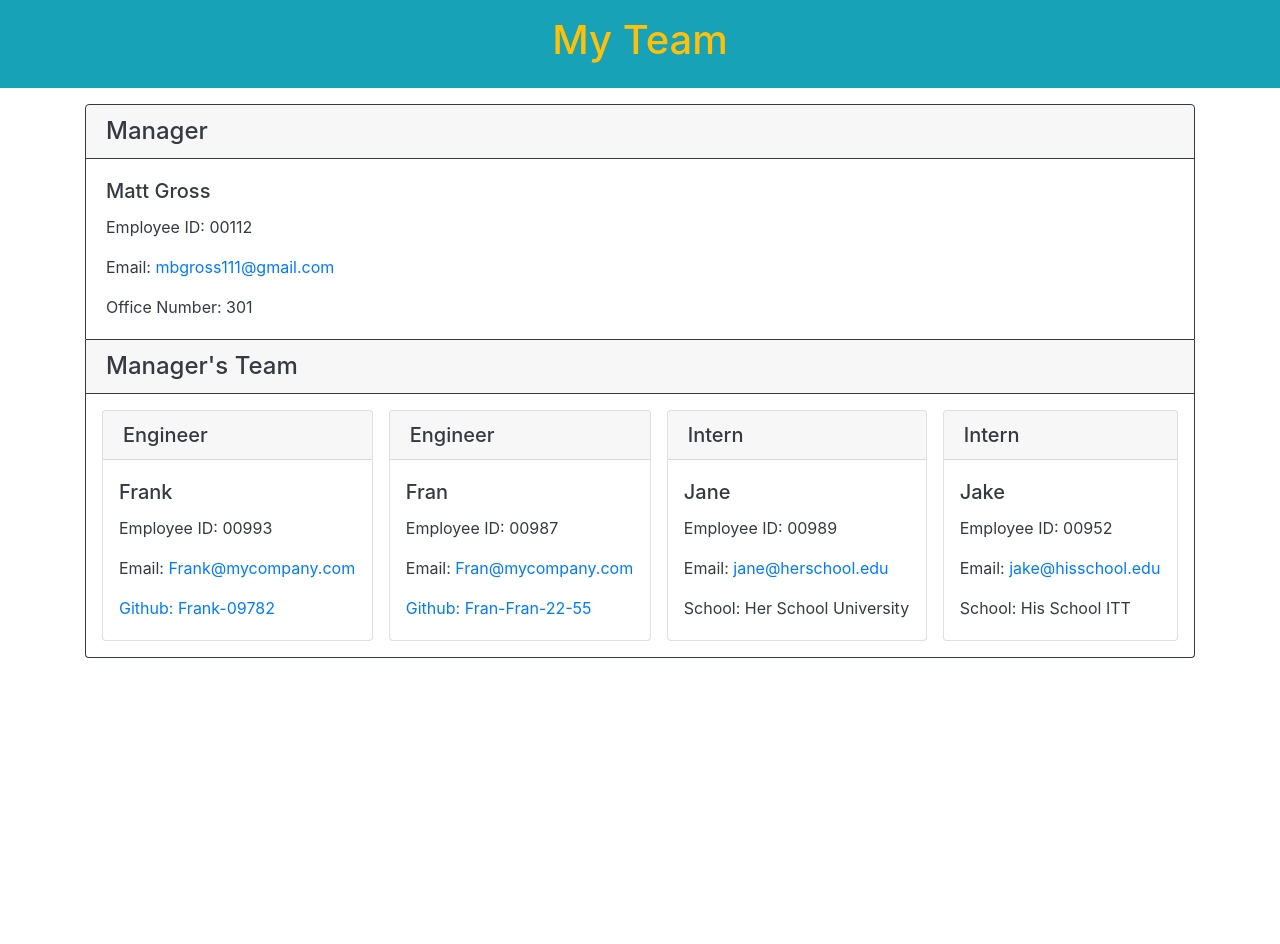
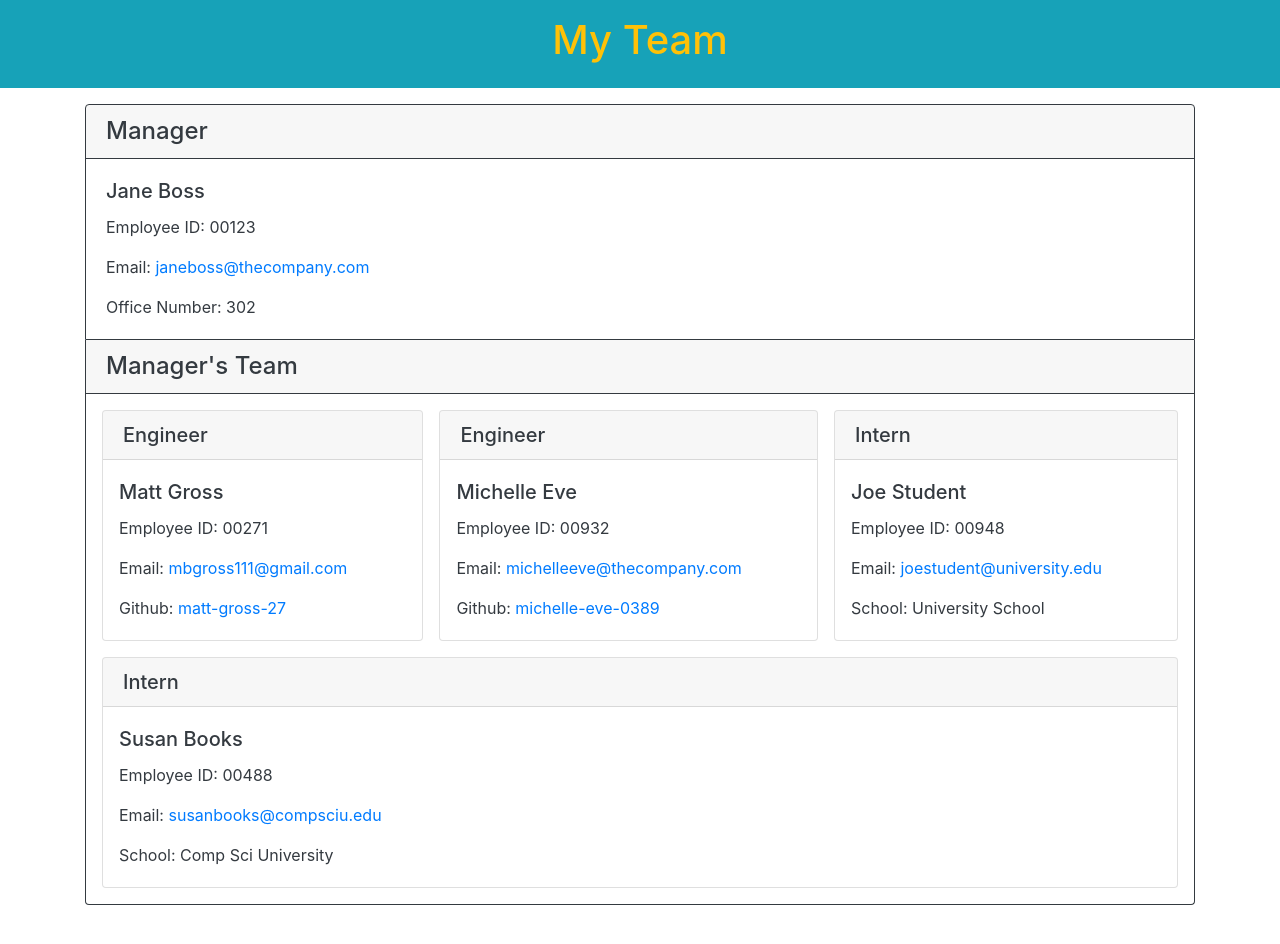
Before and after one commit to matt-gross-27/Employee-page-generator, a website: page dist/index.html in a window 1280 px wide. Before the commit the page ends 800 px from the top, so only its background shows below. Drawn offline with nearby package versions, Linux system fonts and the light colour scheme.

Commit message:
update dist/index.html example

```diff
--- a/dist/index.html
+++ b/dist/index.html
@@ -17,10 +17,10 @@
       <div class="border border-dark rounded-top">
         <h4 class="card-header border-dark">Manager</h4>
         <div class="card-body">
-          <h5 class="card-title">Matt Gross</h5>
-          <p class="card-text">Employee ID: 00112</p>
-          <p class="card-text">Email: <a href="mailto:mbgross111@gmail.com">mbgross111@gmail.com</a></p>
-          <p class="card-text">Office Number: 301</p>
+          <h5 class="card-title">Jane Boss</h5>
+          <p class="card-text">Employee ID: 00123</p>
+          <p class="card-text">Email: <a href="mailto:janeboss@thecompany.com">janeboss@thecompany.com</a></p>
+          <p class="card-text">Office Number: 302</p>
         </div>
       </div>
 
@@ -31,20 +31,20 @@
         <div class="card mt-3 flex-grow-1 mx-2">
           <h5 class="card-header">Engineer</h5>
           <div class="card-body px-3">
-            <h5 class="card-title">Frank</h5>
-            <p class="card-text">Employee ID: 00993</p>
-            <p class="card-text">Email: <a href="mailto:Frank@mycompany.com">Frank@mycompany.com</a></p>
-            <p class="card-text"><a href="https://github.com/Frank-09782" target="_blank">Github: Frank-09782</a></p>
+            <h5 class="card-title">Matt Gross</h5>
+            <p class="card-text">Employee ID: 00271</p>
+            <p class="card-text">Email: <a href="mailto:mbgross111@gmail.com">mbgross111@gmail.com</a></p>
+            <p class="card-text">Github: <a href="https://github.com/matt-gross-27" target="_blank">matt-gross-27</a></p>
           </div>
         </div>
 
         <div class="card mt-3 flex-grow-1 mx-2">
           <h5 class="card-header">Engineer</h5>
           <div class="card-body px-3">
-            <h5 class="card-title">Fran</h5>
-            <p class="card-text">Employee ID: 00987</p>
-            <p class="card-text">Email: <a href="mailto:Fran@mycompany.com">Fran@mycompany.com</a></p>
-            <p class="card-text"><a href="https://github.com/Fran-Fran-22-55" target="_blank">Github: Fran-Fran-22-55</a></p>
+            <h5 class="card-title">Michelle Eve</h5>
+            <p class="card-text">Employee ID: 00932</p>
+            <p class="card-text">Email: <a href="mailto:michelleeve@thecompany.com">michelleeve@thecompany.com</a></p>
+            <p class="card-text">Github: <a href="https://github.com/michelle-eve-0389" target="_blank">michelle-eve-0389</a></p>
           </div>
         </div>
 
@@ -52,20 +52,20 @@
         <div class="card mt-3 flex-grow-1 mx-2">
           <h5 class="card-header">Intern</h5>
           <div class="card-body px-3">
-            <h5 class="card-title">Jane</h5>
-            <p class="card-text">Employee ID: 00989</p>
-            <p class="card-text">Email: <a href="mailto:jane@herschool.edu">jane@herschool.edu</a></p>
-            <p class="card-text">School: Her School University</p>
+            <h5 class="card-title">Joe Student</h5>
+            <p class="card-text">Employee ID: 00948</p>
+            <p class="card-text">Email: <a href="mailto:joestudent@university.edu">joestudent@university.edu</a></p>
+            <p class="card-text">School: University School</p>
           </div>
         </div>
 
         <div class="card mt-3 flex-grow-1 mx-2">
           <h5 class="card-header">Intern</h5>
           <div class="card-body px-3">
-            <h5 class="card-title">Jake</h5>
-            <p class="card-text">Employee ID: 00952</p>
-            <p class="card-text">Email: <a href="mailto:jake@hisschool.edu">jake@hisschool.edu</a></p>
-            <p class="card-text">School: His School ITT</p>
+            <h5 class="card-title">Susan Books</h5>
+            <p class="card-text">Employee ID: 00488</p>
+            <p class="card-text">Email: <a href="mailto:susanbooks@compsciu.edu">susanbooks@compsciu.edu</a></p>
+            <p class="card-text">School: Comp Sci University</p>
           </div>
         </div>
 
```
